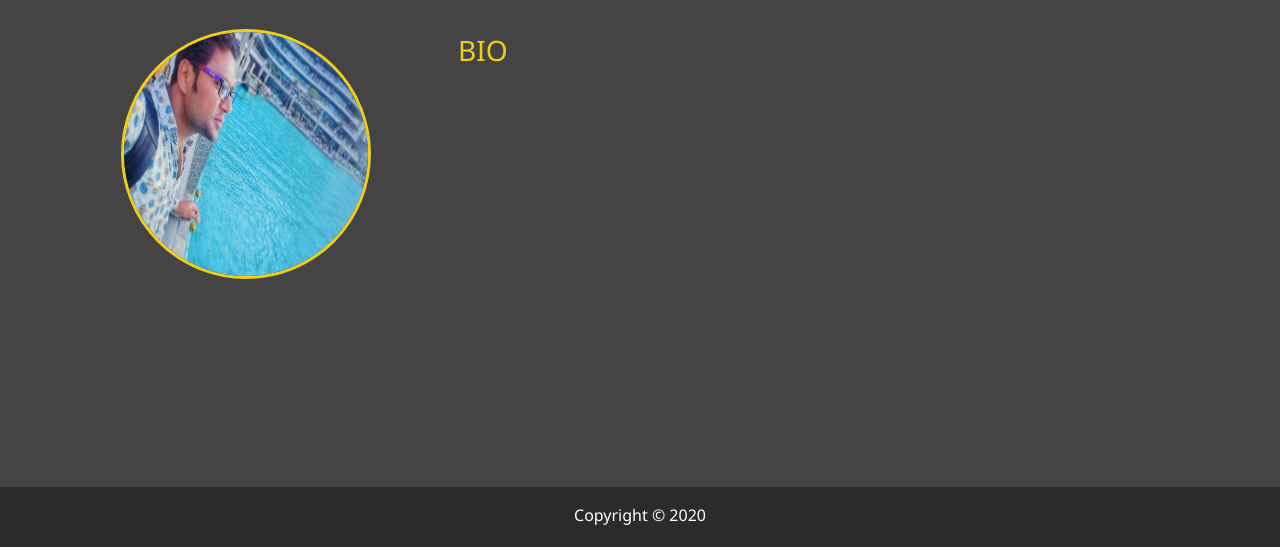
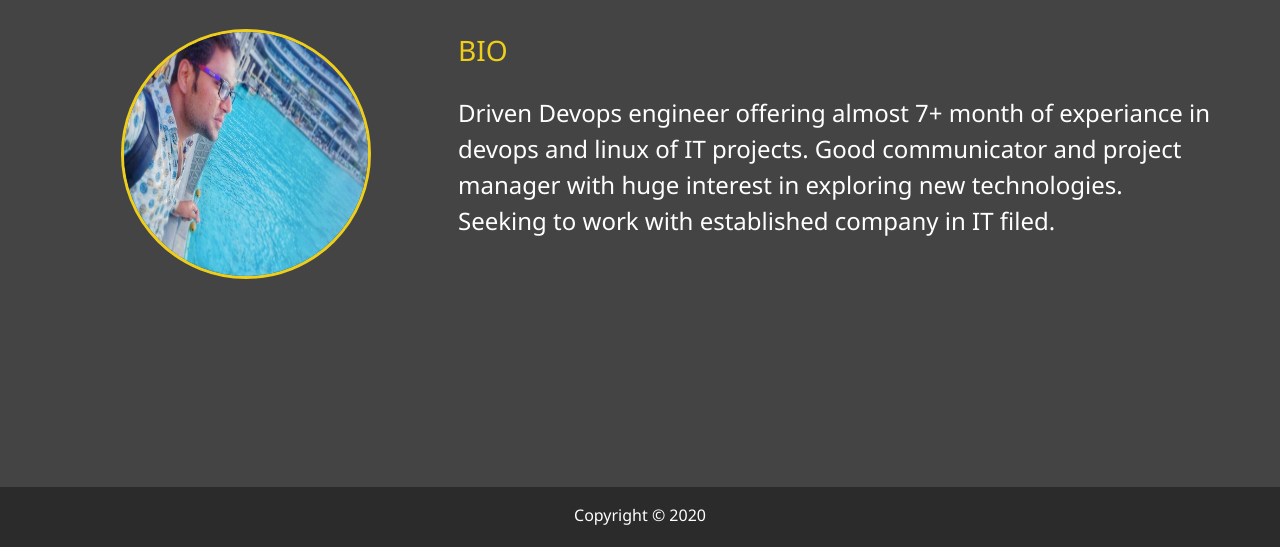
Before and after one commit to muzafferjoya/muzaffarkhan, a website: page about.html in a window 1280 px wide. Shown: the part 253-800 px from the top of the page. Drawn offline with Linux system fonts and the light colour scheme.

Commit message:
initial commit

```diff
--- a/about.html
+++ b/about.html
@@ -67,7 +67,16 @@
 
       <div class="bio">
         <h3 class="text-secondary">BIO</h3>
-        <p></p>
+        <p>
+           Driven Devops engineer offering
+almost 7+ month of experiance in
+devops and linux of IT projects.
+Good communicator and project
+manager with huge interest in
+exploring new technologies.
+Seeking to work with established
+company in IT filed.
+        </p>
       </div>
 
 
```
